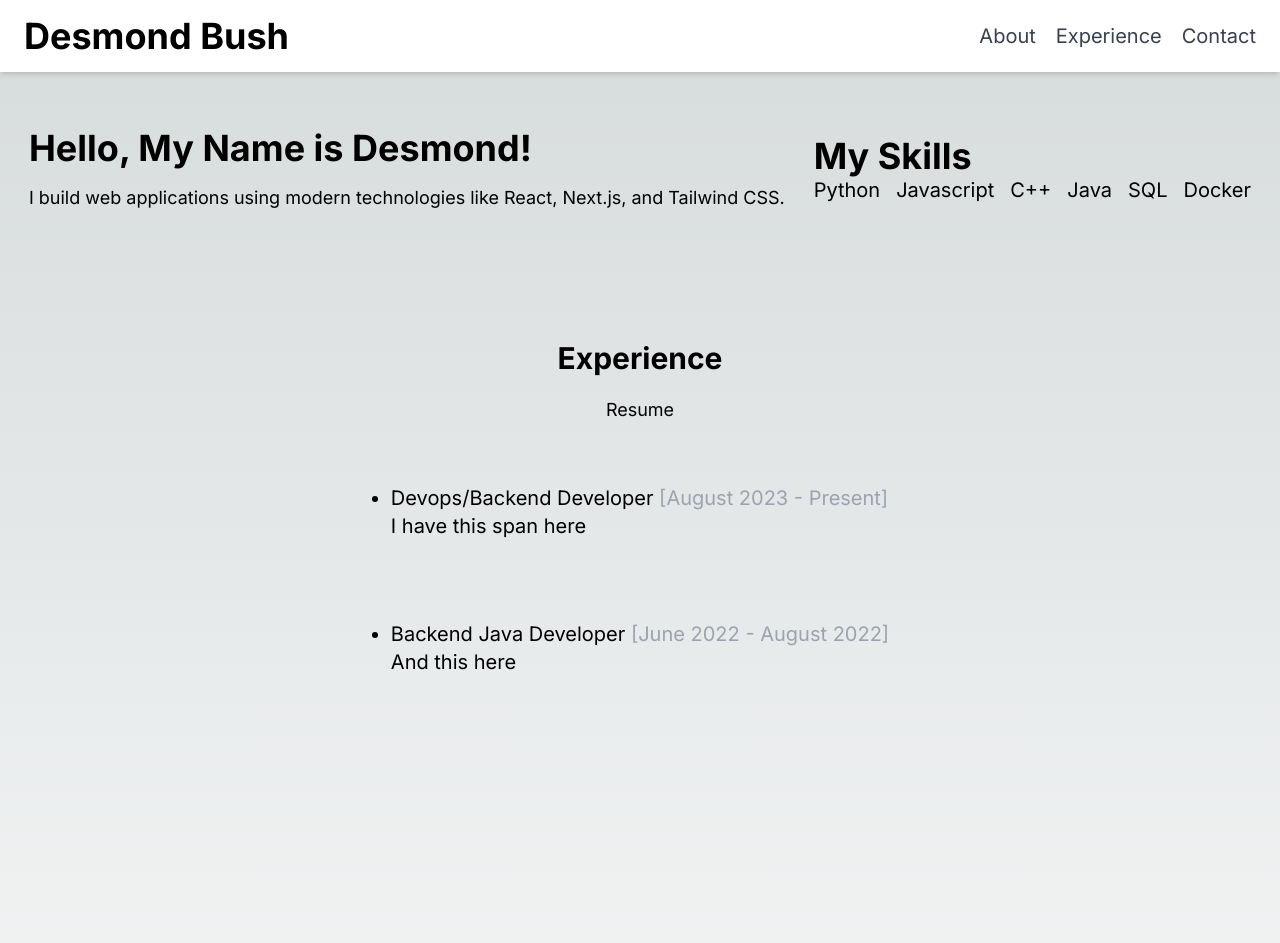
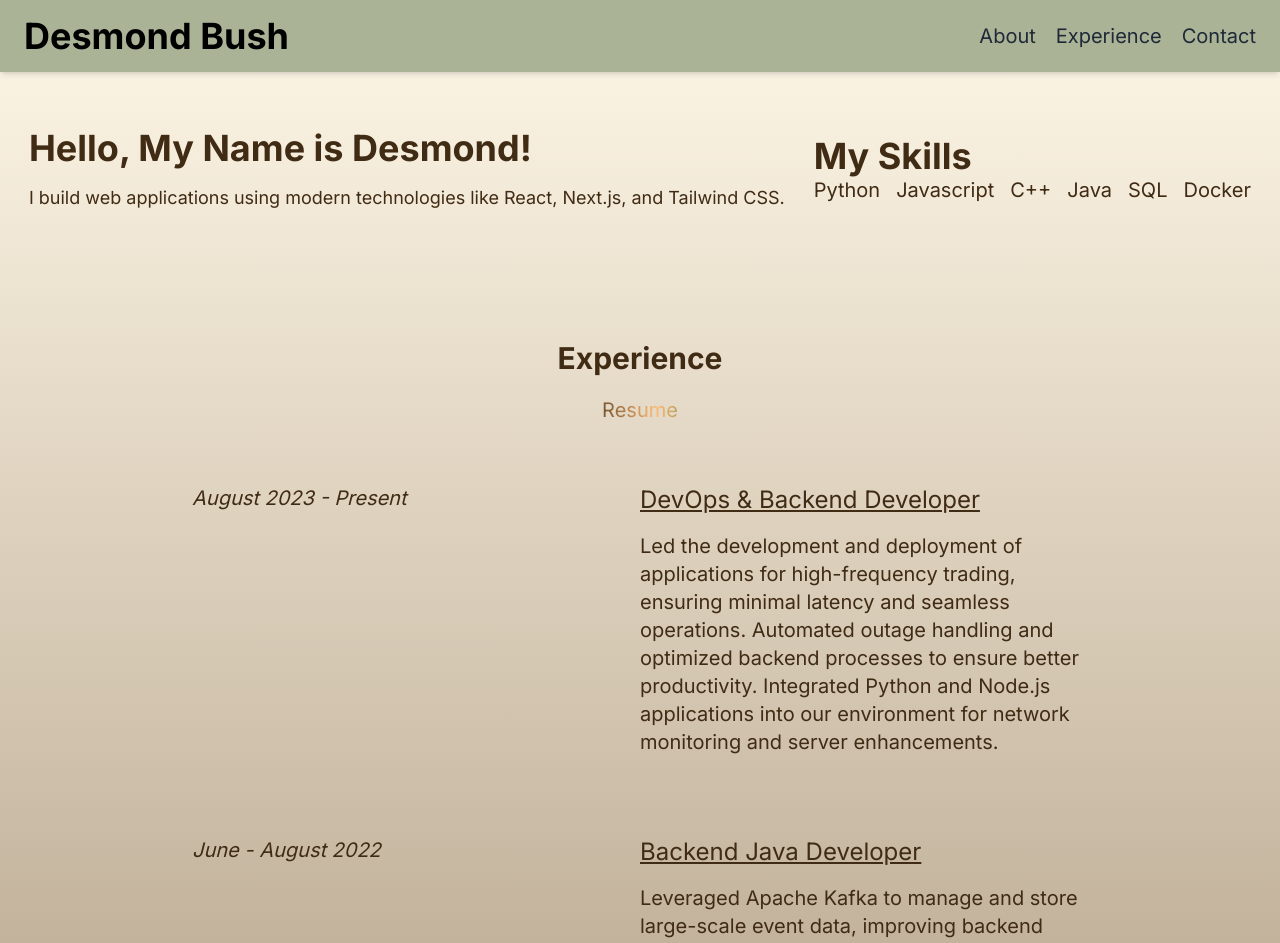
Before and after one commit to DezBush/Personal-Website, a Next.js app: page / in a window 1280 px wide. Shown: the top 943 px of the page. Built offline with nearby package versions, Linux system fonts and the light colour scheme.

Commit message:
Added custom colors and fleshed out contact sheet and experience section

```diff
--- a/app/contact.js
+++ b/app/contact.js
@@ -34,7 +34,7 @@ export const Contact = () => {
             <input type="email" name="user_email" className="w-full p-2 mb-4 border border-gray-300 rounded-md text-black"/>
             <label>Message</label>
             <textarea name="message" className="w-full p-2 mb-4 border border-gray-300 rounded-md text-black"/>
-            <input type="submit" value="Send" className="px-6 py-2 text-white bg-blue-600 rounded-md hover:bg-blue-700 cursor-pointer"/>
+            <input type="submit" value="Send" className="px-6 py-2 text-white bg-amber-800 rounded-md hover:bg-amber-900 cursor-pointer"/>
         </form>
     </section>
   );
--- a/app/globals.css
+++ b/app/globals.css
@@ -6,32 +6,27 @@ html {
   scroll-behavior: smooth;
 }
 
-:root {
-  --foreground-rgb: 0, 0, 0;
-  --background-start-rgb: 214, 219, 220;
-  --background-end-rgb: 255, 255, 255;
-}
-
-@media (prefers-color-scheme: dark) {
-  :root {
-    --foreground-rgb: 255, 255, 255;
-    --background-start-rgb: 0, 0, 0;
-    --background-end-rgb: 0, 0, 0;
-  }
-}
-
-body {
-  color: rgb(var(--foreground-rgb));
-  background: linear-gradient(
-      to bottom,
-      transparent,
-      rgb(var(--background-end-rgb))
-    )
-    rgb(var(--background-start-rgb));
-}
-
 @layer utilities {
   .text-balance {
     text-wrap: balance;
   }
 }
+
+@keyframes gradient-text {
+  0% {
+    background-position: 0% 50%;
+  }
+  100% {
+    background-position: 200% 50%;
+  }
+}
+
+.animate-gradient {
+  background-size: 200% 200%;
+  animation: gradient-text 5s linear infinite;
+}
+
+.hover\:animate-gradient:hover {
+  background-size: 200% 200%;
+  animation: gradient-text 5s linear infinite;
+}
--- a/app/page.js
+++ b/app/page.js
@@ -2,14 +2,14 @@ import Contact from "./contact.js"
 
 export default function Home() {
   return (
-    <div className="min-h-screen">
-      <nav className="justify-items-stretch items-center fixed w-full bg-white shadow-md z-50 top-0">
+    <div className="min-h-screen bg-gradient-to-b from-beige to-light-brown text-coco">
+      <nav className="justify-items-stretch items-center fixed w-full bg-sage shadow-md z-50 top-0">
         <div className="mx-0 flex justify-between items-center py-4 px-6">
           <a href="/" className="font-bold text-4xl text-black text-left">Desmond Bush</a>
           <div className="space-x-5 text-xl">
-            <a href="#about" className="text-gray-700 hover:text-black">About</a>
-            <a href="#experience" className="text-gray-700 hover:text-black">Experience</a>
-            <a href="#contact" className="text-gray-700 hover:text-black">Contact</a>
+            <a href="#about" className="text-gray-800 hover:text-black">About</a>
+            <a href="#experience" className="text-gray-800 hover:text-black">Experience</a>
+            <a href="#contact" className="text-gray-800 hover:text-black">Contact</a>
           </div>
         </div>
       </nav>
@@ -34,13 +34,28 @@ export default function Home() {
 
       <section id="experience" className="flex flex-col justify-center items-center py-32">
         <h2 className="text-3xl font-bold">Experience</h2>
-        <a href="/Bush_Desmond_Resume.pdf" target="_blank"  rel="noopener noreferrer" className="py-5 text-lg hover:text-blue-700">Resume</a>
-        <ul className="list-outside list-disc">
-          <li className="list-item py-10 text-xl">Devops/Backend Developer <italic className="text-gray-400">[August 2023 - Present]</italic><br></br>
-          <span className="">I have this span here</span>
+        <a href="/Bush_Desmond_Resume.pdf"
+        target="_blank"  rel="noopener noreferrer"
+        className="py-5 text-xl bg-gradient-to-r from-coco via-orange-300 to-green-800 bg-clip-text text-transparent animate-gradient">
+          Resume</a>
+        <ul className="list-none w-full max-w-4xl center">
+          <li className="grid grid-cols-2 gap-4 py-10 text-xl">
+            <span className="italic col-span-1">August 2023 - Present</span>
+            <span className="col-span-2 text-2xl underline">DevOps & Backend Developer</span>
+            <span className="col-span-2 col-start-2">
+              Led the development and deployment of applications for high-frequency trading, ensuring minimal latency and seamless operations.
+              Automated outage handling and optimized backend processes to ensure better productivity.
+              Integrated Python and Node.js applications into our environment for network monitoring and server enhancements.
+              </span>
           </li>
-          <li className="list-item py-10 text-xl">Backend Java Developer <italic className="text-gray-400">[June 2022 - August 2022]</italic><br></br>
-          <span className="">And this here</span>
+          <li className="grid grid-cols-2 gap-4 py-10 text-xl">
+            <span className="italic col-span-1">June - August 2022</span>
+            <span className="col-span-2 text-2xl underline">Backend Java Developer</span>
+            <span className="col-span-2 col-start-2">
+            Leveraged Apache Kafka to manage and store large-scale event data, improving backend efficiency.
+            Revamped legacy code for Java applications and contributed to system design and documentation.
+            Collaborated with senior developers to create scalable data storage solutions using Oracle SQL Developer.
+              </span>
           </li>
         </ul>
       </section>
--- a/tailwind.config.js
+++ b/tailwind.config.js
@@ -12,6 +12,12 @@ module.exports = {
         "gradient-conic":
           "conic-gradient(from 180deg at 50% 50%, var(--tw-gradient-stops))",
       },
+      colors: {
+        'beige': '#FFF8E8',
+        'light-brown': '#876E51',
+        'sage': '#AAB396',
+        'coco': '#402B14',
+      }
     },
   },
   plugins: [],
```
